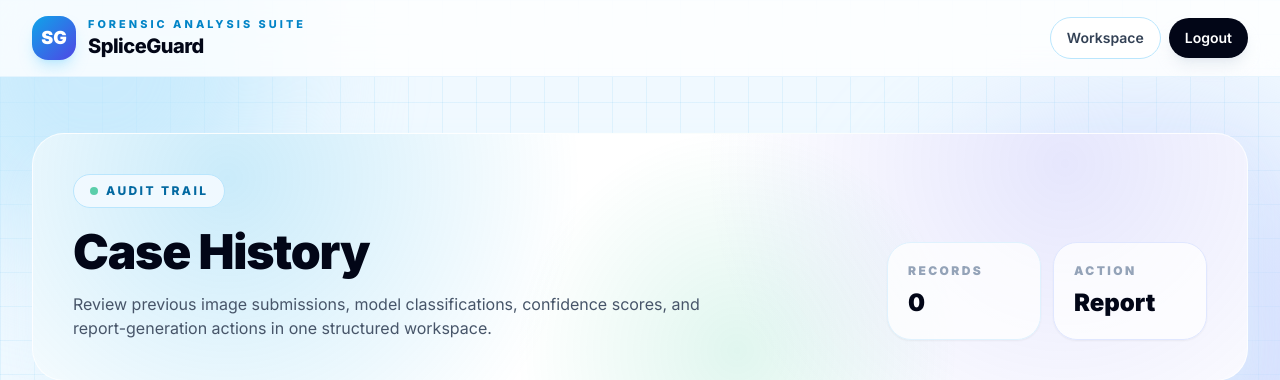
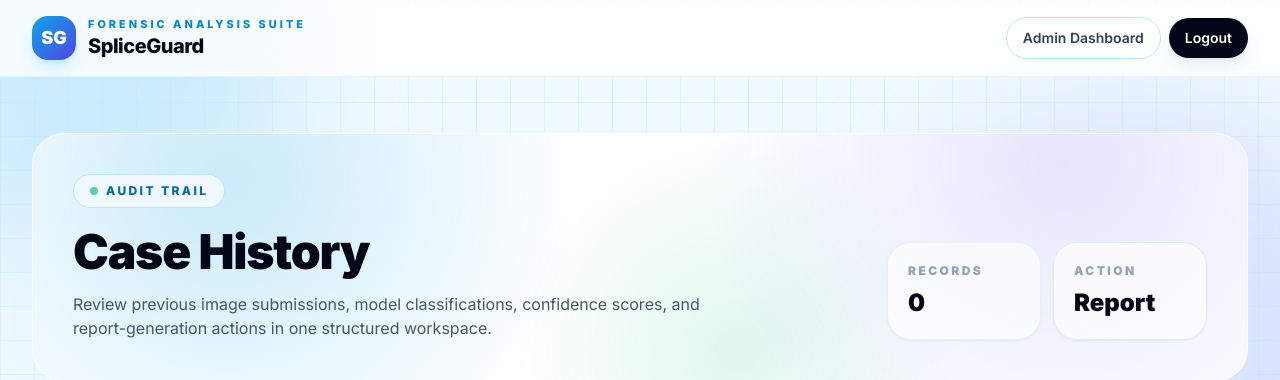
Before and after one commit to nazurahh01/SPLICEGUARD, a Flask app: page /admin-history in a window 1280 px wide. Shown: the top 380 px of the page. Run offline with Flask 3, Linux system fonts and the light colour scheme; the visitor is signed in with stand-in values (Sample User, id 1); data that the repository does not hold is empty; parts of the project's set-up code (start-up, migrations or seed data) failed here and were passed over; some libraries are stand-ins or nearby versions.

Commit message:
Update admin and result page

```diff
--- a/templates/history.html
+++ b/templates/history.html
@@ -61,7 +61,7 @@
 
             <nav class="flex items-center gap-2 text-sm">
                 <a href="{% if session['role'] == 'admin' %}/admin-scan{% else %}{{ url_for('tool') }}{% endif %}" class="px-4 py-2.5 rounded-full border border-sky-200 bg-white text-slate-700 font-semibold hover:border-sky-400 hover:text-sky-700 transition">
-                    Workspace
+                    Admin Dashboard
                 </a>
                 <a href="/logout" class="px-4 py-2.5 rounded-full bg-slate-950 text-white font-semibold hover:bg-slate-800 transition shadow-lg shadow-slate-300/40">
                     Logout
--- a/templates/index.html
+++ b/templates/index.html
@@ -517,7 +517,7 @@
             </div>
 
             <div class="flex items-center justify-between py-4 border-b border-slate-100">
-                <span class="text-slate-500">Analysis Time</span>
+                <span class="text-slate-500">Modified Time</span>
                 <span class="font-semibold text-slate-900">
                     {{ metadata.datetime }}
                 </span>
```
